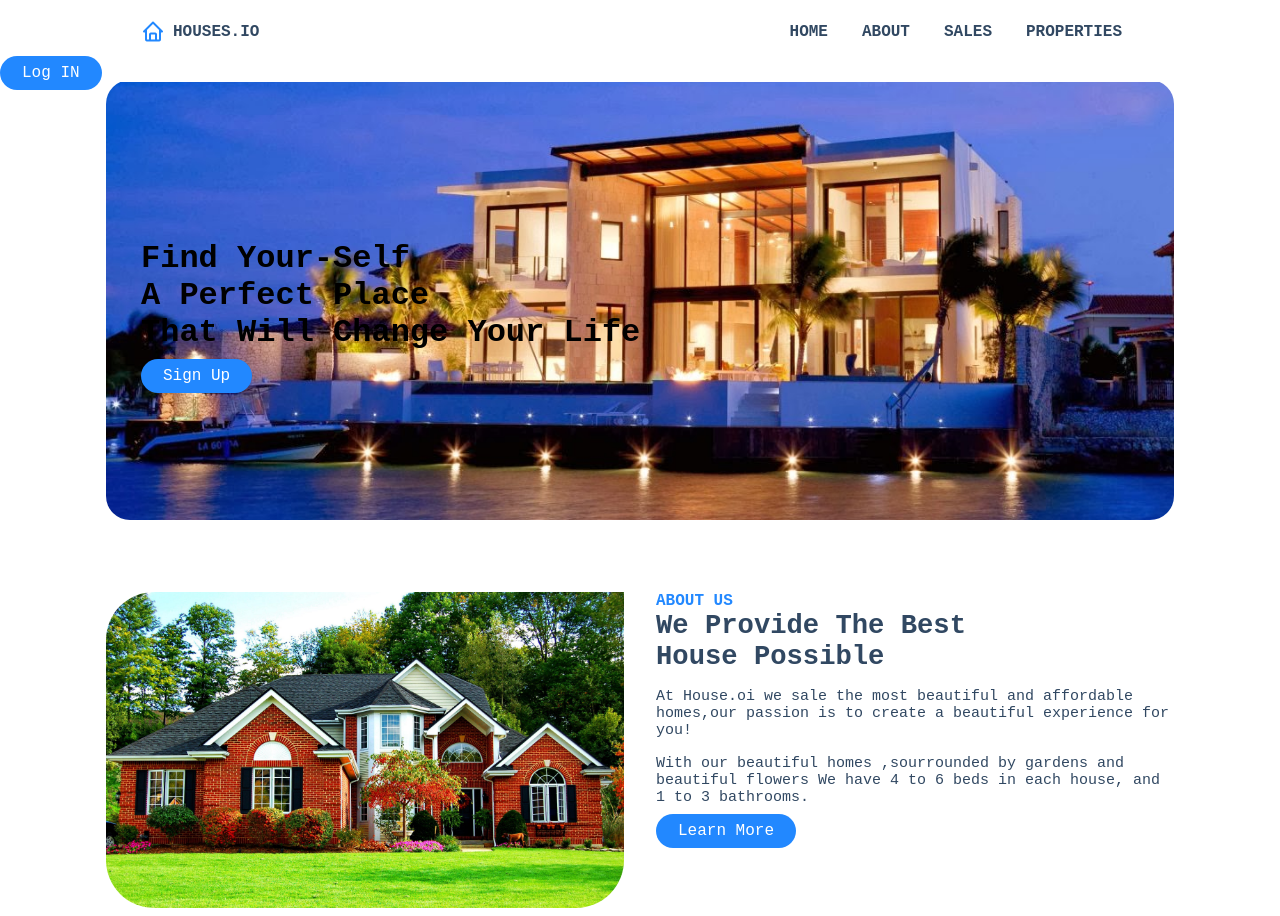
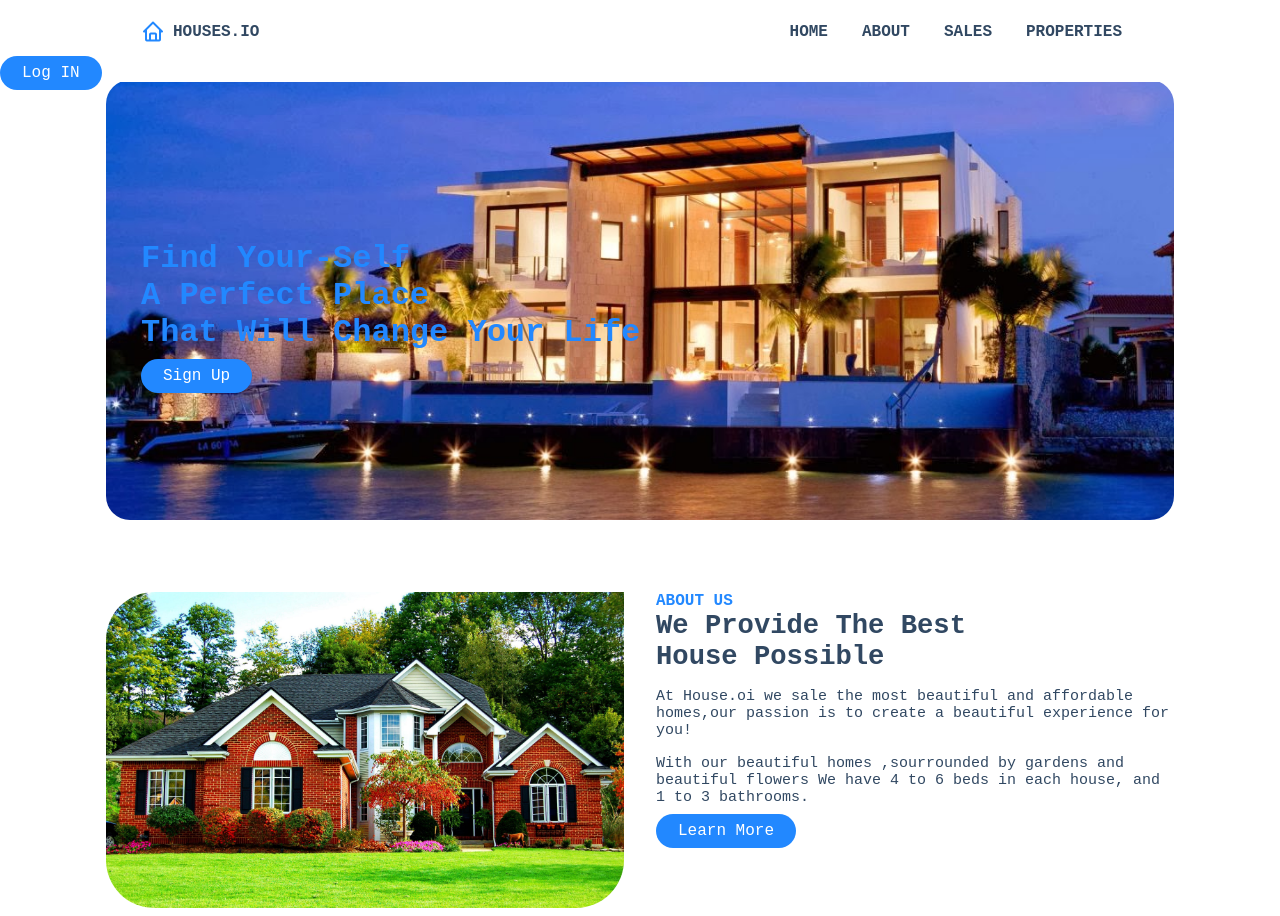
Before and after one commit to Freda-Benson/house.io.com, a plain HTML site: page index.html in a window 1280 px wide. Shown: the top 916 px of the page. Drawn offline with nearby package versions, Linux system fonts and the light colour scheme; files whose address does not match are found by name; a web font is replaced by a local one.

Commit message:
Update style.css

```diff
--- a/style.css
+++ b/style.css
@@ -124,7 +124,7 @@ header {
 }
 
 .home-text h1 {
-    color: black;
+    color: #2288ff;
     font-size: 2rem;
     margin-bottom: 1rem;
 }
```
